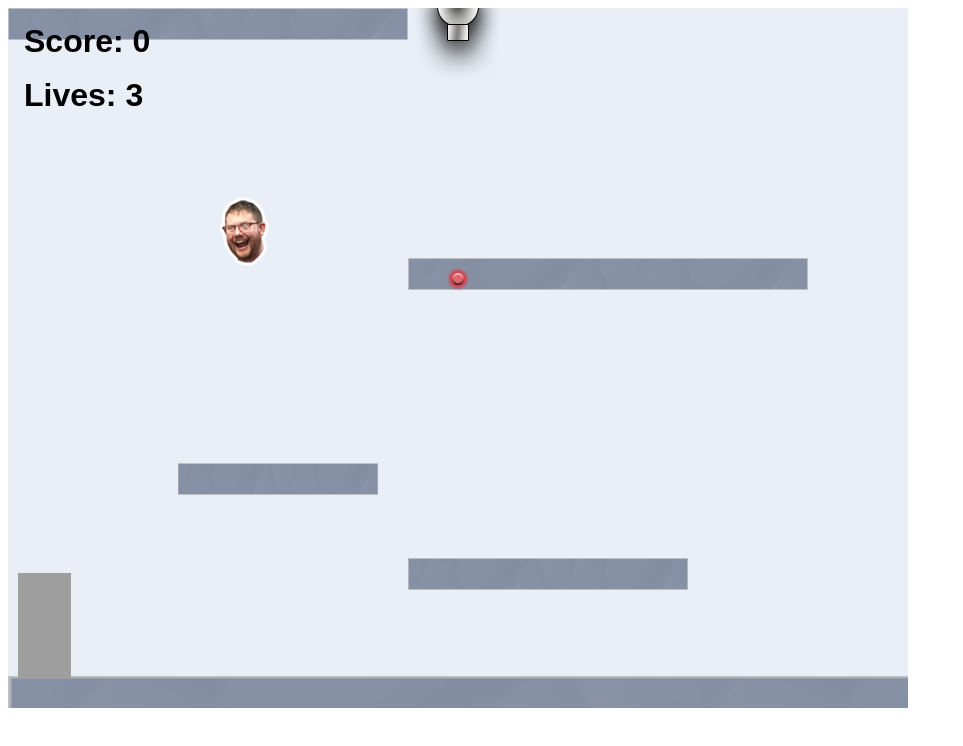
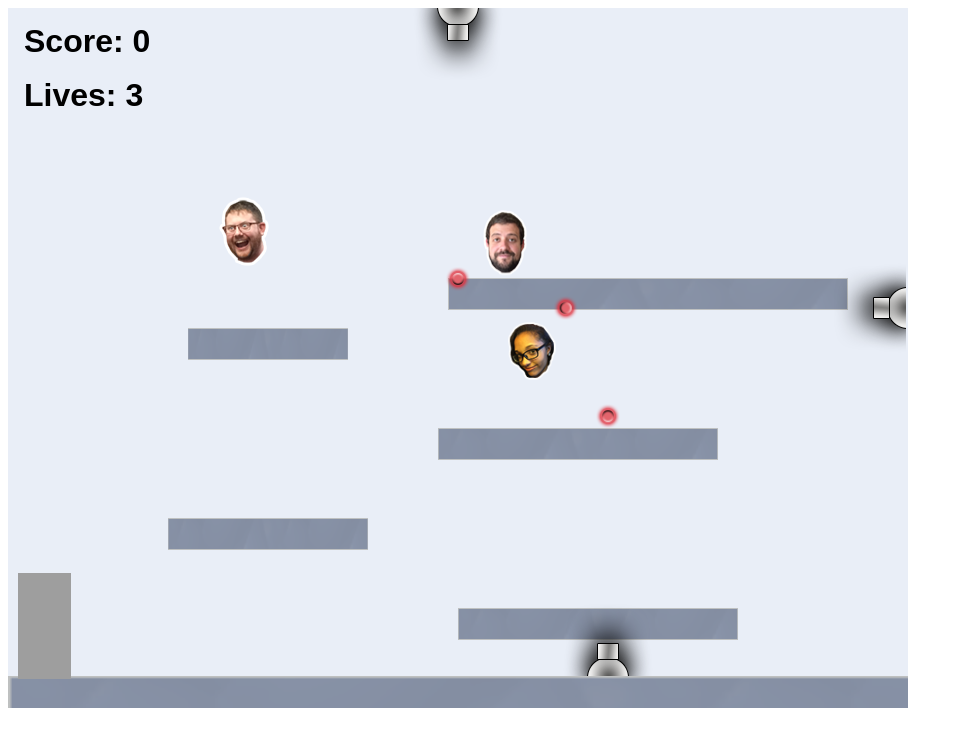
Before and after one commit to 1Javelle/1Javelle.github.io, a website: page projects/platformer/index.html in a window 1280 px wide. Shown: the whole page, without its empty margins (0-963 px from the left). Drawn offline with Linux system fonts and the light colour scheme; animation ran at ten frames a second.

```diff
--- a/projects/platformer/js/init/cannon.js
+++ b/projects/platformer/js/init/cannon.js
@@ -28,6 +28,8 @@
 
         // example:
         createCannon("top", 450);
+        createCannon("right", 300);
+        createCannon("bottom", 600);
 
 
         // ALL YOUR CODE GOES ABOVE HERE ///////////////////////////////////////
--- a/projects/platformer/js/init/collectable.js
+++ b/projects/platformer/js/init/collectable.js
@@ -38,6 +38,8 @@
 
         // example:
         createCollectable(type.steve, 200, 170, 6, 0.7);
+        createCollectable(type.kennedi, 500, 300, 5, 0.6);
+        createCollectable(type.max, 470, 200, 4, 0.8);
 
 
 
--- a/projects/platformer/js/init/platform.js
+++ b/projects/platformer/js/init/platform.js
@@ -37,11 +37,11 @@
         createPlatform(0, game.world.height - 32, 3, 2);    // DO NOT DELETE
 
         // example:
-        createPlatform(400, 250);
-        createPlatform(170, 455, 0.5);
-        createPlatform(400,550, 0.7);
-        createPlatform()
-        createPlatform()
+        createPlatform(430, 420, 0.7);
+        createPlatform(160, 510, 0.5);
+        createPlatform(450,600, 0.7);
+        createPlatform(180,320, 0.4);
+        createPlatform(440, 270);
         // ALL YOUR CODE GOES ABOVE HERE ///////////////////////////////////////
         ////////////////////////////////////////////////////////////////////////
     }
```
Also changed, not shown: projects/bouncing-box/index.html (+9 -5 lines).
